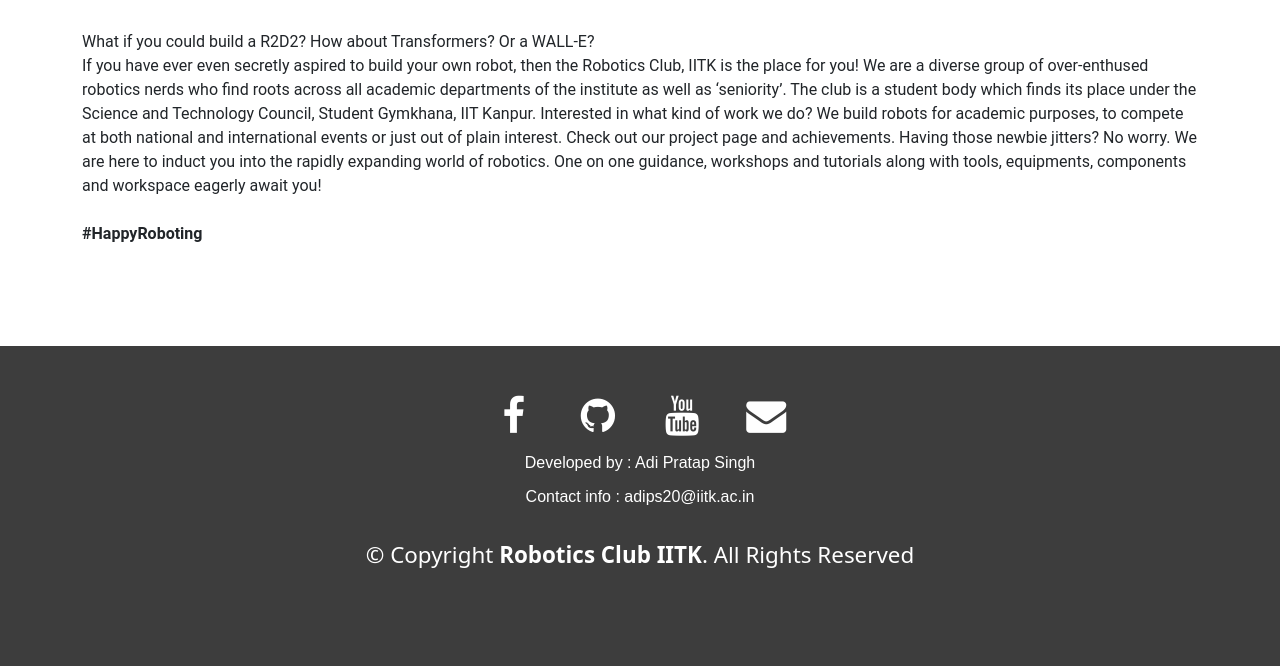
After one commit to AdiPratapSingh/Django_Shop, a Django app: page /about in a window 1280 px wide. The commit adds this page. Shown: the part 150-816 px from the top of the page. Run offline with Django 3.2, Linux system fonts and the light colour scheme.

Commit message:
Add About Us

```diff
--- /dev/null
+++ b/products/templates/about.html
@@ -0,0 +1,17 @@
+{% extends 'base.html' %}
+
+{%block content%}
+<h1 class="aboutheading"><strong>About Us...</strong></h1>
+<div class="about">
+<p>
+<br>What if you could build a R2D2? How about Transformers? Or a WALL-E?<br>
+
+If you have ever even secretly aspired to build your own robot, then the Robotics Club, IITK is the place for you! We are a diverse group of over-enthused robotics nerds who find roots across all academic departments of the institute as well as ‘seniority’. The club is a student body which finds its place under the Science and Technology Council, Student Gymkhana, IIT Kanpur. Interested in what kind of work we do? We build robots for academic purposes, to compete at both national and international events or just out of plain interest. Check out our project page and achievements.
+
+Having those newbie jitters? No worry. We are here to induct you into the rapidly expanding world of robotics. One on one guidance, workshops and tutorials along with tools, equipments, components and workspace eagerly await you!
+    <br> <br>
+    <strong>#HappyRoboting</strong>
+    </p>
+</div>
+
+{%endblock%}
--- a/products/templates/index.html
+++ b/products/templates/index.html
@@ -10,7 +10,7 @@
 {%block content%}
 <!--<h1>Assessories</h1>-->
 <!--<h1 data-v-516e3bd8="" class="white&#45;&#45;text" align="center">Assessories</h1>-->
-<div class="line1"> <p>Hardware Shop</div></p>
+<div class="line1">Hardware Shop</div>
 <!--<div class="row">-->
 <!--    {% for product in products %}-->
 <!--        <div class="col">-->
@@ -43,5 +43,6 @@
             </div>
             {% endfor %}
         </div>
+</div>
 <!------------------------------------------------>
     {%endblock%}
--- a/products/urls.py
+++ b/products/urls.py
@@ -3,5 +3,5 @@
 
 urlpatterns = [
     path('', views.index),
-    path('new', views.new)
+    path('about', views.about)
 ]
--- a/products/views.py
+++ b/products/views.py
@@ -8,5 +8,5 @@
     return render(request, 'index.html', {'products': items})
 
 
-def new(request):
-    return HttpResponse('New Page html')
+def about(request):
+    return HttpResponse(render(request, 'about.html'))
--- a/static/css/style.css
+++ b/static/css/style.css
@@ -8,18 +8,23 @@
     width: a;
 }
 
-.line1 p{
+.line1{
     text-align: center;
     font-size: 4rem;
     font-weight: bolder;
     font-weight: 1200;
-    color: #ffffff;
+    color: #000000;
     margin-top: 60px;
-    font-family: 'Qualy', sans-serif;
+    font-family: "Chalkduster", fantasy;
     letter-spacing: 0em;
-    -webkit-text-stroke:3px rgb(0, 0, 0);
-    cursor:default;
+}
 
+.aboutheading{
+    margin-top: 100px;
+}
+
+.about{
+    font-family: "Roboto", sans-serif;
 }
 .footer{
     height:40vh;
--- a/templates/base.html
+++ b/templates/base.html
@@ -40,6 +40,9 @@
             <div class="collapse navbar-collapse " id="navbarSupportedContent" >
                 <ul class="navbar-nav ms-auto" >
                     <li class="nav-item">
+                        <a class="nav-link" href="../">Home</a>
+                    </li>
+                    <li class="nav-item">
                         <a class="nav-link" href="https://www.eng.yale.edu/grablab/roboticscourseware/courses.html">Courses</a>
                     </li>
                     <li class="nav-item">
@@ -49,7 +52,10 @@
                         <a class="nav-link" href="https://roboticsclubiitk.github.io/alumni/">Alumni</a>
                     </li>
                     <li class="nav-item">
-                        <a class="nav-link" href="/admin" >Admin</a>
+                        <a class="nav-link" href="../admin" >Admin</a>
+                    </li>
+                    <li class="nav-item">
+                        <a class="nav-link" href="../about" >About Us</a>
                     </li>
 <!--                    <li class="nav-item dropdown">-->
 <!--                        <a class="nav-link dropdown-toggle" href="#" id="navbarDropdown" role="button"-->
```
